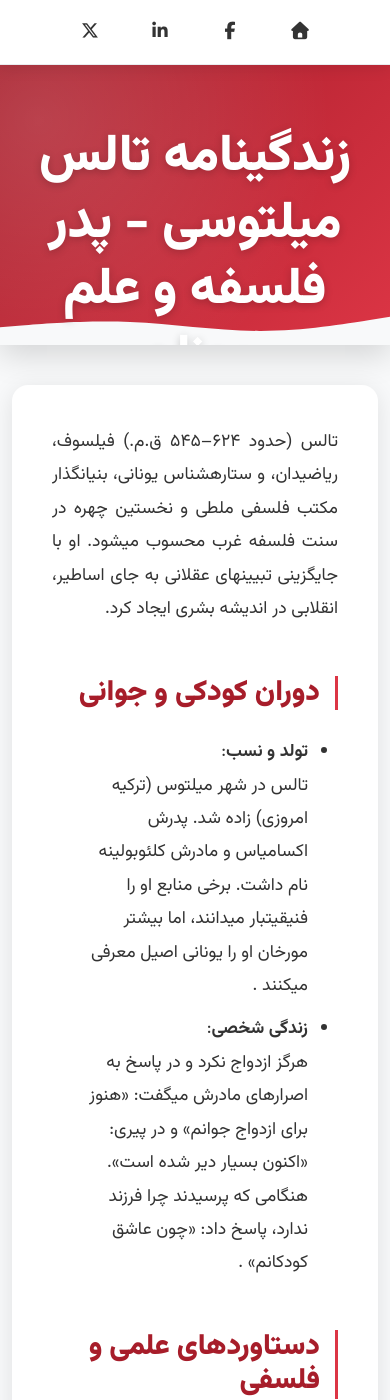
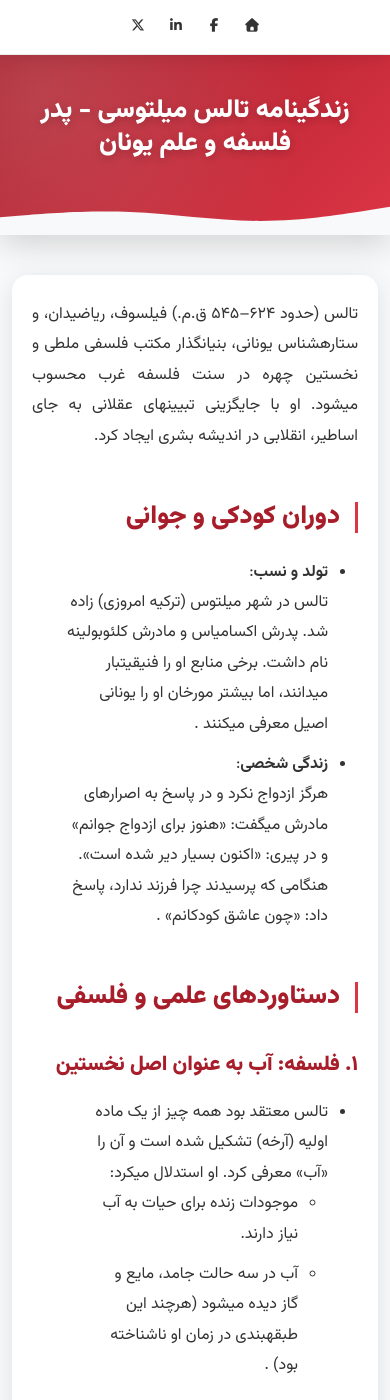
Before and after one commit to darkblog/darkblog.github.io, a Jekyll site: the page built from _posts/2025-7-4-52.md, in a window 390 px wide and 1400 px high. Built offline with Jekyll 4.4.1, drawn with Linux system fonts in a browser that asks for light colours; nearby versions of some CDN libraries.

Commit message:
Update post.html

```diff
--- a/_layouts/post.html
+++ b/_layouts/post.html
@@ -409,6 +409,123 @@
             box-shadow: 0 5px 15px rgba(220, 53, 69, 0.15);
         }
 
+        @media (max-width: 768px) {
+            .menu-links {
+                gap: 15px;
+            }
+
+            .menu-links a {
+                font-size: 0.95rem;
+            }
+
+            .modern-header {
+                height: 220px;
+                padding-top: 40px;
+            }
+
+            .post-title {
+                font-size: 2.5rem;
+            }
+
+            .post-container {
+                padding: 30px;
+            }
+
+            .post-content h2 {
+                font-size: 1.6rem;
+            }
+
+            .post-content h3 {
+                font-size: 1.3rem;
+            }
+
+            .post-content table th,
+            .post-content table td {
+                padding: 10px 12px;
+                font-size: 0.9rem;
+            }
+
+            .social-icon {
+                font-size: 1.2rem;
+                width: 35px;
+                height: 35px;
+            }
+
+            .blog-button {
+                padding: 10px 25px;
+                font-size: 1rem;
+            }
+        }
+
+        @media (max-width: 576px) {
+            .modern-header {
+                height: 180px;
+                padding-top: 30px;
+            }
+
+            .post-container {
+                padding: 25px 20px;
+            }
+
+            .post-content {
+                font-size: 1rem;
+            }
+
+            .post-title {
+                font-size: 2rem;
+            }
+
+            .post-content blockquote {
+                font-size: 1.1rem;
+                padding: 20px;
+            }
+
+            .post-content table th,
+            .post-content table td {
+                padding: 8px 10px;
+                font-size: 0.85rem;
+            }
+
+            .menu-links {
+                gap: 10px;
+            }
+
+            .social-icon {
+                font-size: 1.1rem;
+                width: 32px;
+                height: 32px;
+            }
+
+            .blog-button {
+                padding: 9px 20px;
+                font-size: 0.95rem;
+            }
+        }
+
+        @media (max-width: 480px) {
+            .menu-links {
+                gap: 8px;
+            }
+
+            .menu-links a {
+                font-size: 0.85rem;
+            }
+
+            .post-title {
+                font-size: 1.6rem;
+            }
+
+            .social-icon {
+                font-size: 1rem;
+                width: 30px;
+                height: 30px;
+            }
+
+            .blog-button {
+                padding: 8px 18px;
+                font-size: 0.9rem;
+            }
+        }
     </style>
 
     </head>
```
